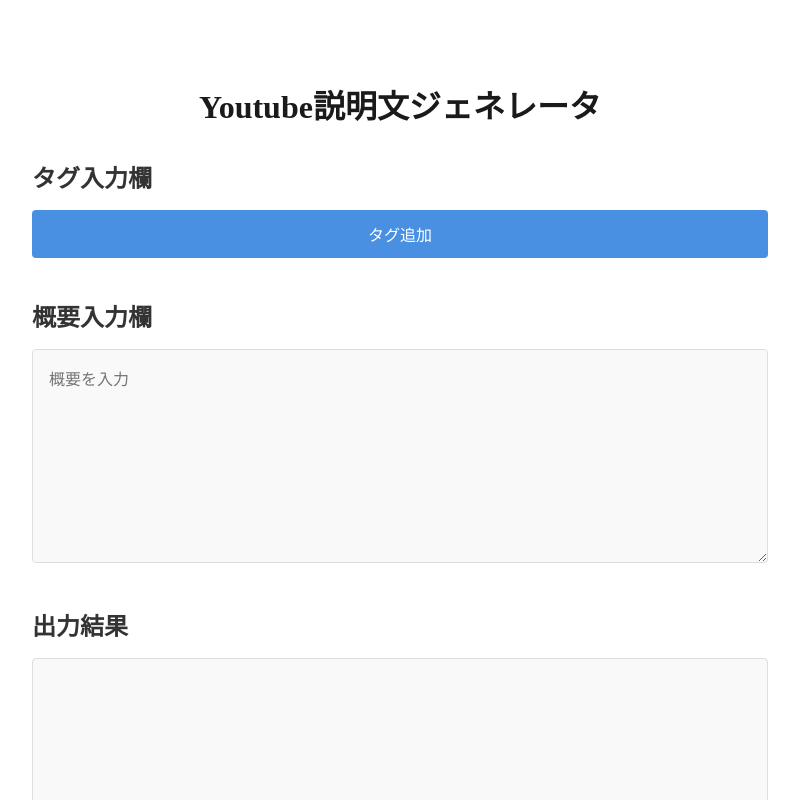
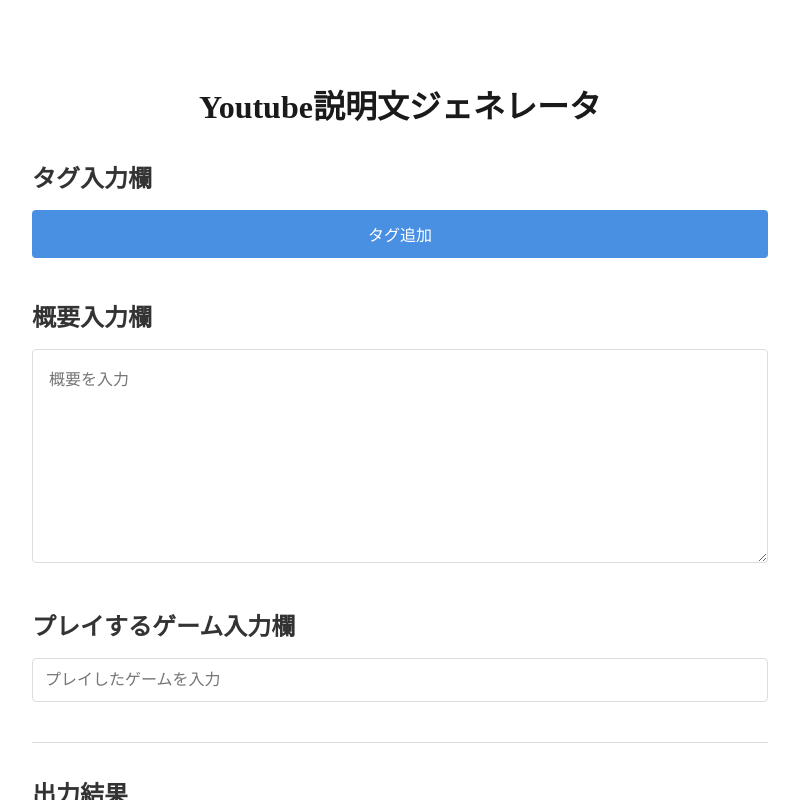
Before and after one commit to halship/ytgen_description, a SvelteKit app: page / in a window 1280 px wide. Shown: the top 800 px of the page, without its empty margins (240-1039 px from the left). Built offline with nearby package versions, Linux system fonts and the light colour scheme.

Commit message:
プレイするゲーム入力欄を追加

```diff
--- a/src/routes/+page.svelte
+++ b/src/routes/+page.svelte
@@ -2,9 +2,13 @@
 	import type { Tag } from '$lib/types';
 
 	let tags = $state<Tag[]>([]);
+	let summary = $state('');
+	let copied = $state(false);
+	let playedGame = $state('');
 	let output = $derived.by(() => {
 		const tagsResult = tags.map((tag) => `#${tag.name}`).join(' ');
-		return [tagsResult, summary]
+		const playedGameResult = playedGame.trim() !== '' ? `【プレイするゲーム】\n${playedGame}` : '';
+		return [tagsResult, summary, playedGameResult]
 			.filter((result) => result.trim() !== '')
 			.join('\n\n')
 			.trim();
@@ -17,10 +21,6 @@
 	function removeTag(id: number) {
 		tags = tags.filter((tag) => tag.id !== id);
 	}
-
-	let summary = $state('');
-
-	let copied = $state(false);
 
 	async function copyToClipboard() {
 		try {
@@ -43,7 +43,7 @@
 		<div class="tag-input-container">
 			{#each tags as tag (tag.id)}
 				<div class="tag-row">
-					<input type="text" bind:value={tag.name} placeholder="タグ名を入力" />
+					<input type="text" class="tag-input" bind:value={tag.name} placeholder="タグ名を入力" />
 					<button class="btn btn-danger" onclick={() => removeTag(tag.id)}>削除</button>
 				</div>
 			{/each}
@@ -53,13 +53,31 @@
 
 	<section class="section">
 		<h2>概要入力欄</h2>
-		<textarea rows={10} cols={80} bind:value={summary} placeholder="概要を入力"></textarea>
+		<textarea
+			class="summary-textarea"
+			rows={10}
+			cols={80}
+			bind:value={summary}
+			placeholder="概要を入力"
+		></textarea>
 	</section>
+
+	<section class="section">
+		<h2>プレイするゲーム入力欄</h2>
+		<input
+			type="text"
+			class="played-game-input"
+			bind:value={playedGame}
+			placeholder="プレイしたゲームを入力"
+		/>
+	</section>
+
+	<hr />
 
 	<section class="section">
 		<h2>出力結果</h2>
 		<div class="output-container">
-			<textarea rows={10} cols={80} readonly>{output}</textarea>
+			<textarea class="output-textarea" rows={10} cols={80} readonly>{output}</textarea>
 			<div class="output-footer">
 				<button class="btn btn-copy" onclick={copyToClipboard}>
 					{copied ? 'コピーしました！' : '一括コピー'}
@@ -91,6 +109,12 @@
 		color: #333;
 	}
 
+	hr {
+		margin: 2rem 0;
+		border: 0;
+		border-top: 1px solid #ddd;
+	}
+
 	.section {
 		margin-bottom: 2.5rem;
 	}
@@ -108,7 +132,7 @@
 		align-items: center;
 	}
 
-	input[type='text'] {
+	.tag-input {
 		flex: 1;
 		padding: 0.75rem;
 		border: 1px solid #ddd;
@@ -120,7 +144,7 @@
 		box-sizing: border-box;
 	}
 
-	input[type='text']:focus {
+	.tag-input:focus {
 		outline: none;
 		border-color: #4a90e2;
 		box-shadow: 0 0 0 3px rgba(74, 144, 226, 0.1);
@@ -184,21 +208,49 @@
 		background-color: #229954;
 	}
 
-	textarea {
+	.summary-textarea {
 		width: 100%;
 		padding: 1rem;
 		border: 1px solid #ddd;
 		border-radius: 4px;
 		font-size: 1rem;
-		background-color: #f9f9f9;
 		resize: vertical;
 		transition: border-color 0.2s;
 		box-sizing: border-box;
 	}
 
-	textarea:focus {
+	.summary-textarea:focus {
 		outline: none;
 		border-color: #4a90e2;
 		background-color: #fff;
+		box-shadow: 0 0 0 3px rgba(74, 144, 226, 0.1);
+	}
+
+	.played-game-input {
+		width: 100%;
+		padding: 0.75rem;
+		border: 1px solid #ddd;
+		border-radius: 4px;
+		font-size: 1rem;
+		transition: border-color 0.2s;
+		box-sizing: border-box;
+	}
+
+	.played-game-input:focus {
+		outline: none;
+		border-color: #4a90e2;
+		box-shadow: 0 0 0 3px rgba(74, 144, 226, 0.1);
+	}
+
+	.output-textarea {
+		width: 100%;
+		padding: 1rem;
+		border: 1px solid #ddd;
+		border-radius: 4px;
+		font-size: 1rem;
+		resize: vertical;
+		transition: border-color 0.2s;
+		box-sizing: border-box;
+		background-color: #f9f9f9;
 	}
 </style>
```
